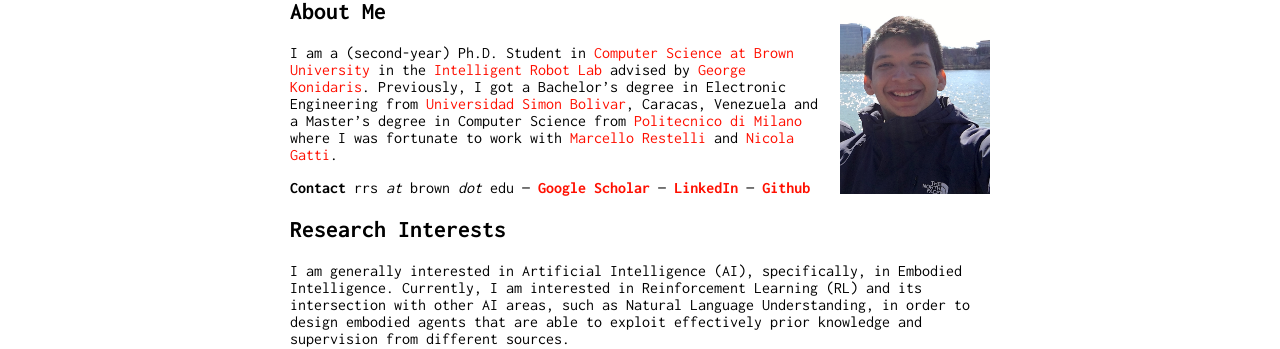
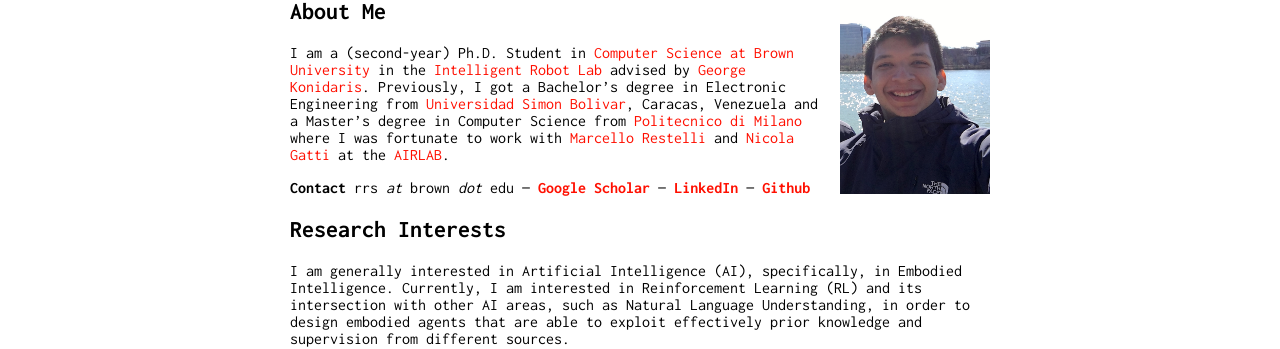
Before and after one commit to rafarodsa/rafarodsa.github.io, a Jekyll site: the page built from index.md, in a window 1280 px wide. Shown: the part 132-481 px from the top of the page. Built offline with Jekyll 4.4.1, drawn with Linux system fonts in a browser that asks for light colours; our own code applies the rules of GitHub Pages for plain Markdown files.

Commit message:
link to airlab

```diff
--- a/index.md
+++ b/index.md
@@ -6,7 +6,7 @@ layout: default
 
 <img class="profile-picture" src="profile.jpg">
 
-I am a (second-year) Ph.D. Student in [Computer Science at Brown University](https://cs.brown.edu) in the [Intelligent Robot Lab](http://irl.cs.brown.edu) advised by [George Konidaris](http://cs.brown.edu/people/gdk/). Previously, I got a Bachelor's degree in Electronic Engineering from [Universidad Simon Bolivar](http://www.usb.ve), Caracas, Venezuela and a Master's degree in Computer Science from [Politecnico di Milano](https://polimi.it) where I was fortunate to work with [Marcello Restelli](https://restelli.faculty.polimi.it/MyWebSite/index.shtml) and [Nicola Gatti](https://www.gametheory.polimi.it/nicola-gatti.html).
+I am a (second-year) Ph.D. Student in [Computer Science at Brown University](https://cs.brown.edu) in the [Intelligent Robot Lab](http://irl.cs.brown.edu) advised by [George Konidaris](http://cs.brown.edu/people/gdk/). Previously, I got a Bachelor's degree in Electronic Engineering from [Universidad Simon Bolivar](http://www.usb.ve), Caracas, Venezuela and a Master's degree in Computer Science from [Politecnico di Milano](https://polimi.it) where I was fortunate to work with [Marcello Restelli](https://restelli.faculty.polimi.it/MyWebSite/index.shtml) and [Nicola Gatti](https://www.gametheory.polimi.it/nicola-gatti.html) at the [AIRLAB](http://airlab.deib.polimi.it).
 
 **Contact** rrs *at* brown *dot* edu --- **[Google Scholar](https://scholar.google.com/citations?user=ONxoqRUAAAAJ&hl=es)** --- **[LinkedIn](https://linkedin.com/in/rafarodsa)**
 --- **[Github](https://github.com/rafarodsa)**
```
